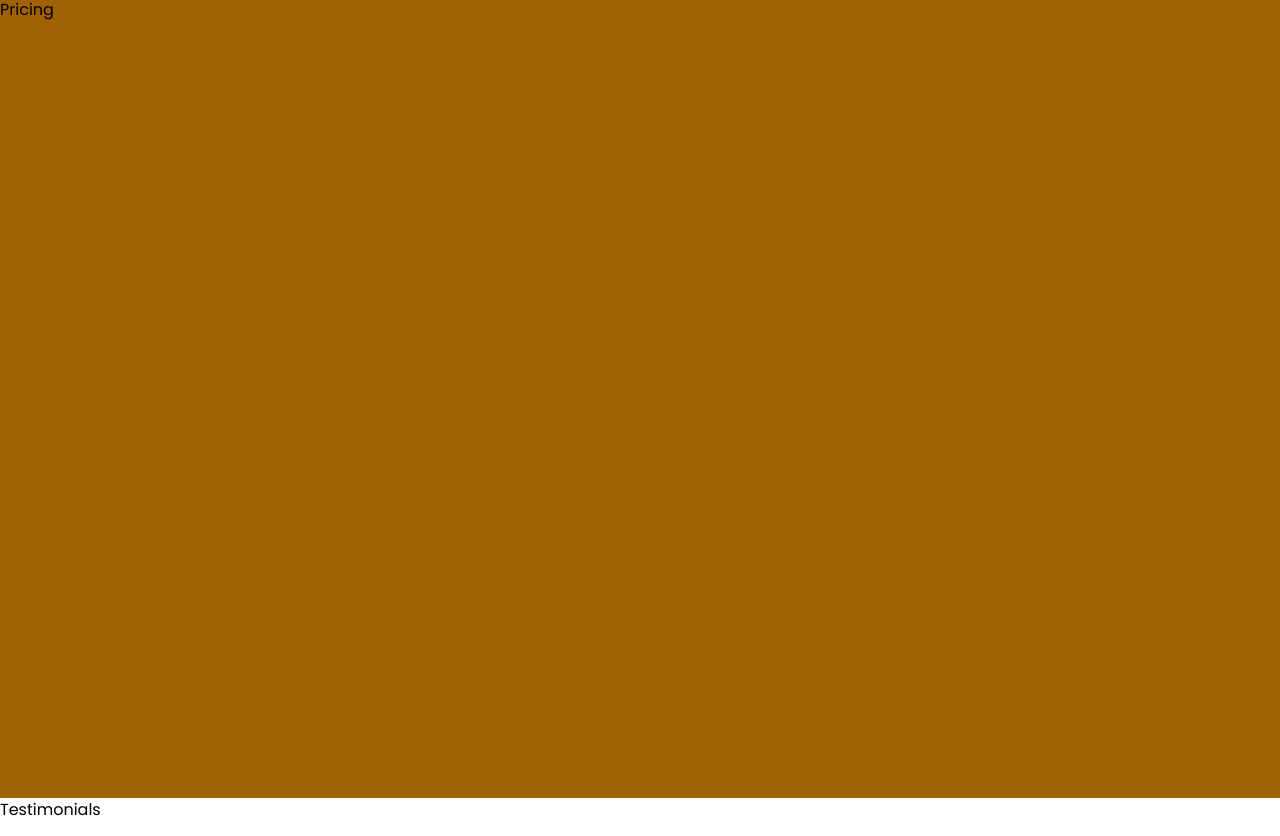
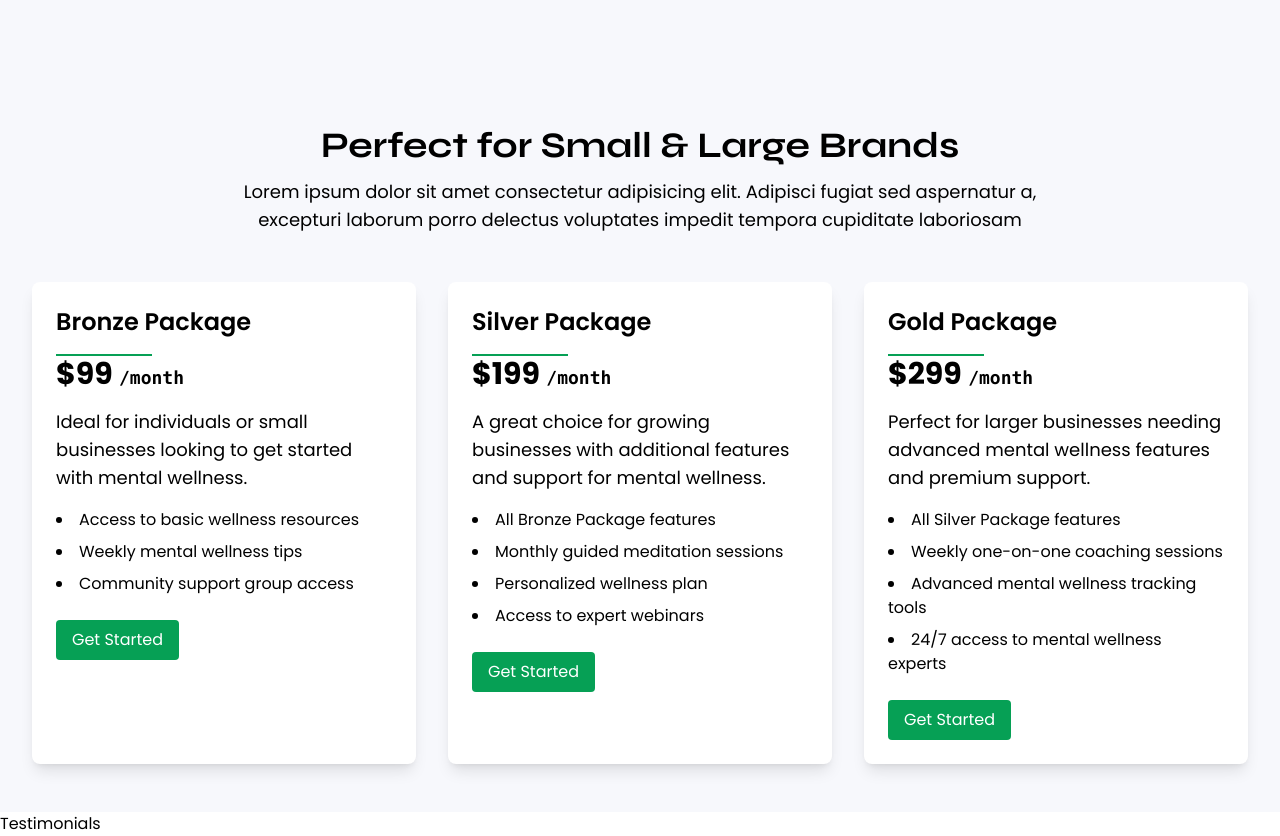
Before and after one commit to AaronJai/mind-motion, a Next.js app: page / in a window 1280 px wide. Shown: the part 3000-3836 px from the top of the page. Built offline with nearby package versions, Linux system fonts and the light colour scheme.

Commit message:
feat: implement pricing

```diff
--- a/components/Pricing.tsx
+++ b/components/Pricing.tsx
@@ -1,8 +1,52 @@
+'use client';
+
+import { packages } from '@/constants'
 import React from 'react'
 
 const Pricing = () => {
+
+    const handleScrollToContact = () => {
+        const targetElement = document.getElementById('contact');
+        if (targetElement) {
+            window.scrollTo({
+                top: targetElement.offsetTop,
+                behavior: 'smooth'
+            });
+        }
+    }
+
     return (
-        <div id='pricing' className='h-screen bg-yellow-700'>Pricing</div>
+        <div id='pricing' className='bg-[#f7f8fc] pt-32'>
+            <div className='container mx-auto px-8'>
+                <div className='text-center mb-12'>
+                    <h2 className='text-4xl font-bold font-secondary mb-3'>Perfect for Small & Large Brands</h2>
+                    <p className='text-lg mb-12 md:w-2/3 mx-auto'>Lorem ipsum dolor sit amet consectetur adipisicing elit. Adipisci fugiat sed aspernatur a, excepturi laborum porro delectus voluptates impedit tempora cupiditate laboriosam</p>
+                </div>
+
+                {/* packages */}
+                <div className='flex flex-col md:flex-row mx-auto gap-8 pb-12'>
+                    {
+                        packages.map((pkg, index) => (
+                            <div key={index} className='bg-white rounded-lg p-6 flex-1 shadow-lg'>
+                                <h3 className='text-2xl font-semibold mb-4'>{pkg.name}</h3>
+                                <hr className='w-24 border text-primary border-primary'/>
+                                <p className='text-3xl font-bold mb-4'>{pkg.price} <span className='text-lg font-mono'>/month</span></p>
+                                <p className='text-lg mb-4'>{pkg.description}</p>
+                                <ul className='list-disc list-inside space-y-2 mb-6'>
+                                    {
+                                        pkg.features.map((feature, index) => (
+                                            <li key={index}>{feature}</li>
+                                        ))
+                                    }
+                                </ul>
+
+                                <button className='bg-primary text-white px-4 py-2 rounded' onClick={handleScrollToContact}>Get Started</button>
+                            </div>
+                        ))
+                    }
+                </div>
+            </div>
+        </div>
     )
 }
 
--- /dev/null
+++ b/constants/index.ts
@@ -0,0 +1,34 @@
+export const packages = [
+    {
+      name: 'Bronze Package',
+      price: '$99',
+      description: 'Ideal for individuals or small businesses looking to get started with mental wellness.',
+      features: [
+        'Access to basic wellness resources',
+        'Weekly mental wellness tips',
+        'Community support group access',
+      ],
+    },
+    {
+      name: 'Silver Package',
+      price: '$199',
+      description: 'A great choice for growing businesses with additional features and support for mental wellness.',
+      features: [
+        'All Bronze Package features',
+        'Monthly guided meditation sessions',
+        'Personalized wellness plan',
+        'Access to expert webinars',
+      ],
+    },
+    {
+      name: 'Gold Package',
+      price: '$299',
+      description: 'Perfect for larger businesses needing advanced mental wellness features and premium support.',
+      features: [
+        'All Silver Package features',
+        'Weekly one-on-one coaching sessions',
+        'Advanced mental wellness tracking tools',
+        '24/7 access to mental wellness experts',
+      ],
+    },
+  ]
```
